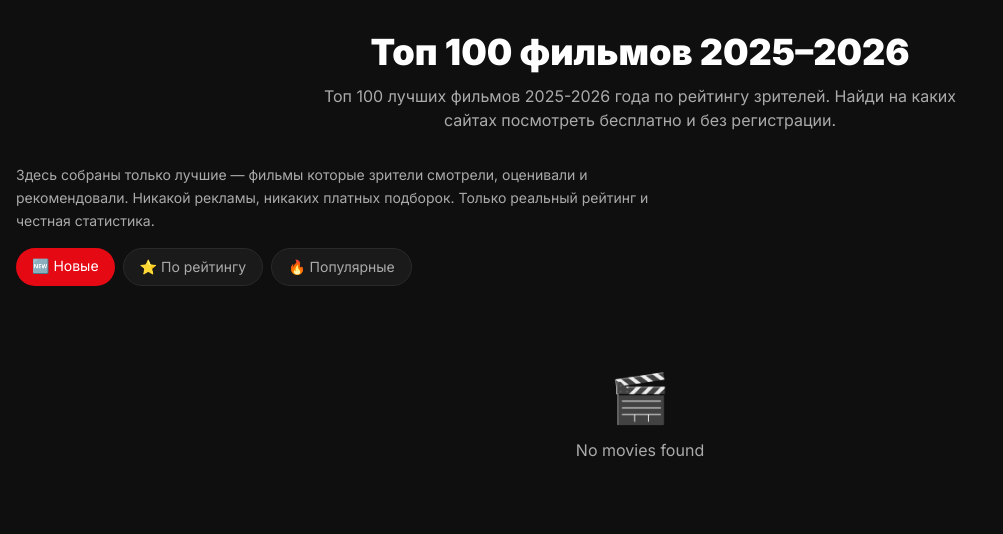
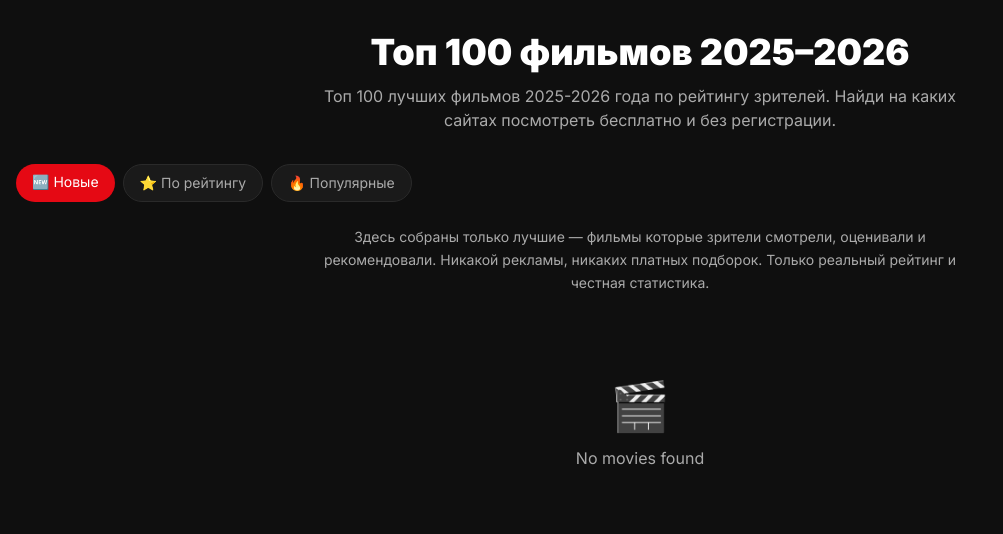
Before and after one commit to gambnewcash-cmyk/moviefinder, a FastAPI app: page /top?sort=new in a window 1280 px wide. Shown: the part 57-591 px from the top of the page, without its empty margins (0-1003 px from the left). Run offline with FastAPI, Linux system fonts and the light colour scheme; data that the repository does not hold is empty; some libraries are stand-ins or nearby versions.

Commit message:
Move SEO text below sort buttons on all pages, center text consistently

```diff
--- a/templates/genre.html
+++ b/templates/genre.html
@@ -121,7 +121,7 @@
   {% set seo_text = genre_seo_texts_en.get(slug, '') %}
 {% endif %}
 {% if seo_text %}
-<p class="text-muted text-sm leading-relaxed max-w-2xl mb-6">{{ seo_text }}</p>
+<p class="text-muted text-sm leading-relaxed max-w-2xl mx-auto text-center mb-6">{{ seo_text }}</p>
 {% endif %}
 
 
--- a/templates/top.html
+++ b/templates/top.html
@@ -53,14 +53,7 @@
     </p>
   </div>
 
-<!-- SEO Text -->
-{% if lang == "ru" %}
-<p class="text-muted text-sm leading-relaxed max-w-2xl mt-3 mb-4">Здесь собраны только лучшие — фильмы которые зрители смотрели, оценивали и рекомендовали. Никакой рекламы, никаких платных подборок. Только реальный рейтинг и честная статистика.</p>
-{% else %}
-<p class="text-muted text-sm leading-relaxed max-w-2xl mt-3 mb-4">Only the best make it here — films that audiences watched, rated and recommended. No ads, no paid placements. Just real ratings and honest stats.</p>
-{% endif %}
-
-  <!-- Sort buttons -->
+<!-- Sort buttons -->
   <div class="flex gap-2 mb-6 flex-wrap">
     <a href="/top?sort=new"
        class="px-4 py-2 rounded-full text-sm transition-all {% if current_sort == 'new' %}bg-accent text-white{% else %}bg-card border border-border text-muted hover:border-accent hover:text-white{% endif %}">
@@ -75,6 +68,13 @@
       🔥 {% if lang == 'ru' %}Популярные{% else %}Popular{% endif %}
     </a>
   </div>
+
+<!-- SEO Text -->
+{% if lang == "ru" %}
+<p class="text-muted text-sm leading-relaxed max-w-2xl mx-auto text-center mb-6">Здесь собраны только лучшие — фильмы которые зрители смотрели, оценивали и рекомендовали. Никакой рекламы, никаких платных подборок. Только реальный рейтинг и честная статистика.</p>
+{% else %}
+<p class="text-muted text-sm leading-relaxed max-w-2xl mx-auto text-center mb-6">Only the best make it here — films that audiences watched, rated and recommended. No ads, no paid placements. Just real ratings and honest stats.</p>
+{% endif %}
 
   <!-- Movie Grid -->
   <div class="grid grid-cols-2 sm:grid-cols-3 md:grid-cols-4 lg:grid-cols-5 xl:grid-cols-6 gap-4">
```
Also changed, not shown: templates/films_2026.html (+8 -8 lines).
